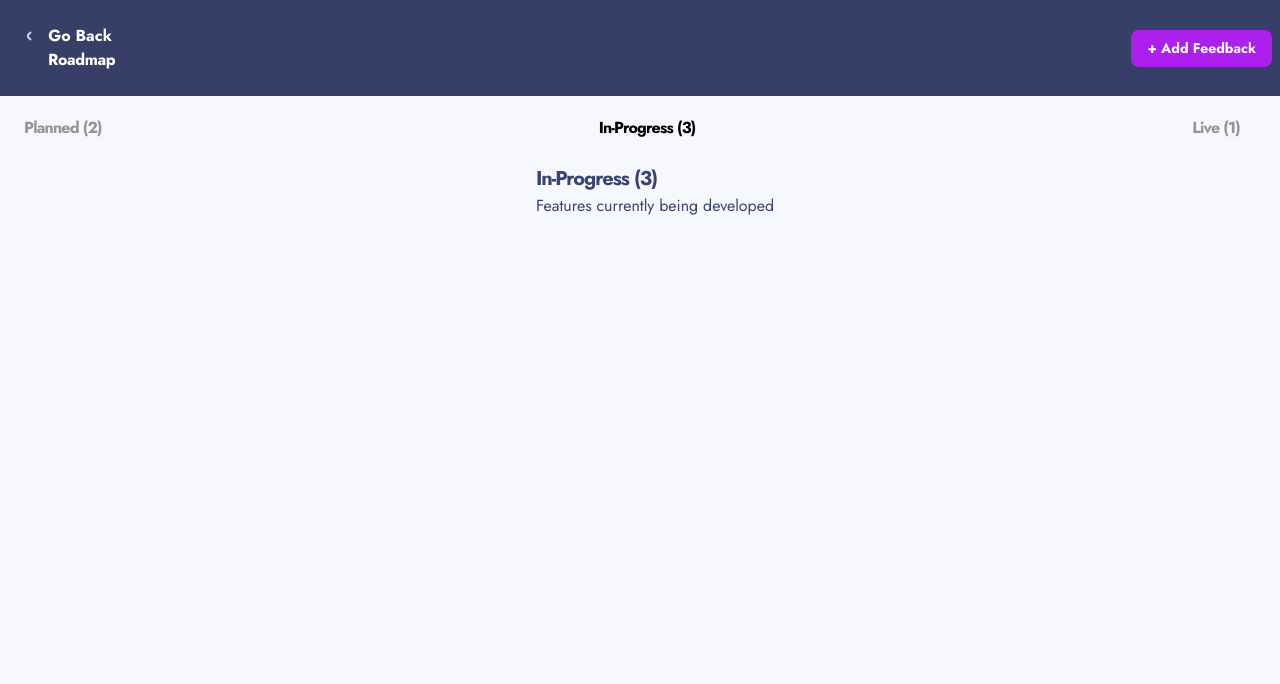
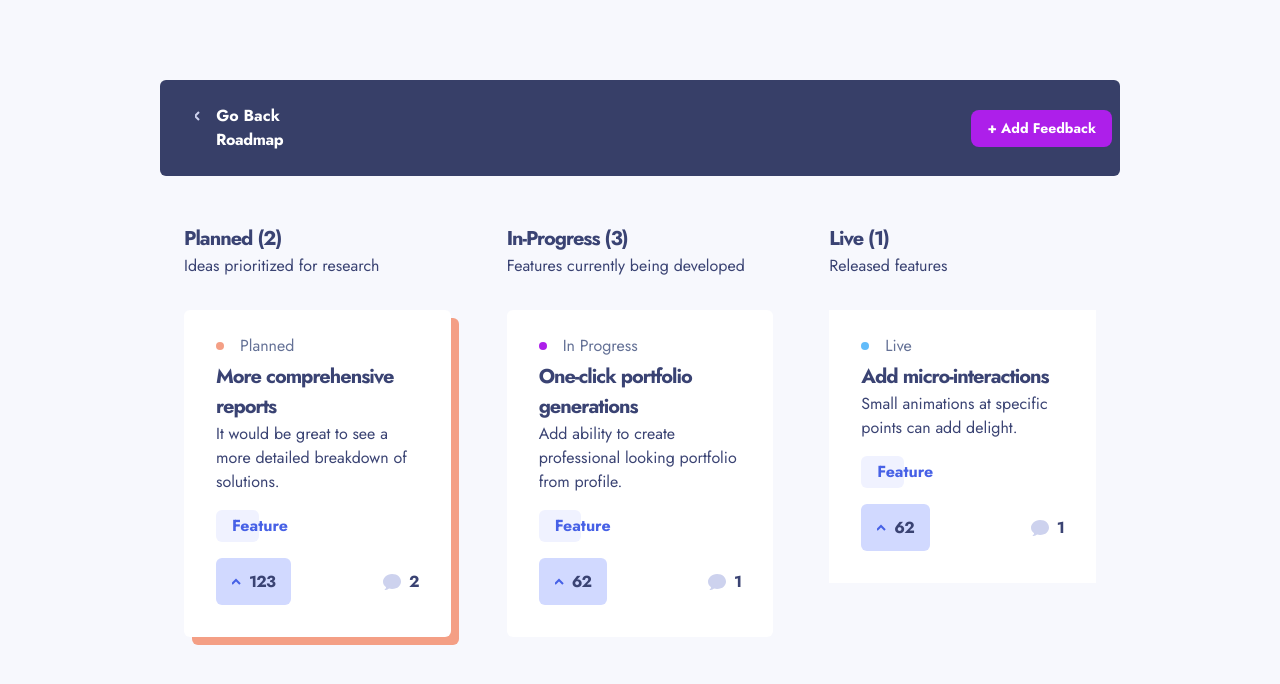
Before and after one commit to MundiaNderi/Product-feedback-app, a React (Vite) app: page /view in a window 1280 px wide. Shown: the top 684 px of the page. Built offline with nearby package versions, Linux system fonts and the light colour scheme.

Commit message:
Adding Roadmap screen for desktop

```diff
--- /dev/null
+++ b/src/Roadmap.css
@@ -0,0 +1,13 @@
+.planned {
+    border-radius: 5px 5px 0px 0px;
+    border-radius: 20px;
+    background: var(--Pure-White, #FFF);
+    box-shadow: 8px 8px 0px 0px #F49F85;
+}
+
+.progress {
+
+
+}
+
+.live {}
--- a/src/Roadmap.tsx
+++ b/src/Roadmap.tsx
@@ -1,37 +1,138 @@
 import { Link } from 'react-router-dom';
 import Button from './Button';
+import './Roadmap.css'
 
 export default function Roadmap() {
     return (
         <>
-            <div className='flex flex-row items-center justify-between bg-navyBlue' >
-                <div className='mx-6 items-center' >
+        <div className='md:mx-40'>
+             {/*Header*/}
+            <div className='flex flex-row items-center justify-between bg-navyBlue md:mt-20 rounded-md ' >
+                <div className='mx-6 md:mx-0 md:ml-8 md:mr-10 items-center' >
                     <div className='flex items-center justify-center mt-6 ' >
                     <svg
                     className='mr-4'
                     xmlns="http://www.w3.org/2000/svg" width="5" height="10" viewBox="0 0 5 10" fill="none">
                         <path d="M4 9L0 5L4 1" stroke="#CDD2EE" strokeWidth="2" />
                     </svg>
-                    <Link to="/review" className='text-white font-jost text-base font-bold' >Go Back</Link>
+                    <Link to="/suggestions" className='text-white font-jost text-base font-bold' >Go Back</Link>
                     </div>
                     <h2 className='text-white ml-6 mb-6 font-jost text-base font-bold tracking-tight' >Roadmap</h2>
                 </div>
                 <Button />
             </div>
-            <div className='flex flex-row mx-6 mt-5 justify-between ' >
-                <div>
-                    <p className='text-center font-jost text-base font-bold leading-normal tracking-tighter opacity-40 pr-4' >Planned (2)</p>
+
+            <div className='grid grid-cols-3 gap-2 mt-12 '>
+                {/*Planned */}
+                <div className='' >
+                    <p className=' md:hidden pr-4 text-center font-jost font-bold leading-normal tracking-tighter' >Planned (2)</p>
+                     <div className=' mx-6' >
+                        <h1 className='font-jost text-xl font-bold leading-normal tracking-tighter text-darkNavy ' >Planned (2)</h1>
+                        <p className='font-jost text-base font-normal leading-normal text-darkNavy ' >Ideas prioritized for research</p>
+                    <div className='flex flex-col mt-8 rounded-5 bg-white rounded-md px-8 planned' >
+                        <div className='flex flex-row items-center mt-6' >
+                            <svg className='mr-4' xmlns="http://www.w3.org/2000/svg" width="8" height="8" viewBox="0 0 8 8" fill="none">
+                                <circle cx="4" cy="4" r="4" fill="#F49F85"/>
+                            </svg>
+                            <p className='font-jost text-base font-normal leading-normal text-lightGrey' >Planned</p>
+                        </div>
+                        <div className='flex flex-col'>
+                            <h2 className='font-jost text-xl font-bold leading-normal tracking-tighter text-darkNavy mt-1' >More comprehensive reports</h2>
+                            <p className='text-darkNavy mb-4  font-jost text-base font-normal leading-normal' >It would be great to see a more detailed breakdown of solutions.</p>
+                            <p className='bg-pastelPurple py-1 mr-40 px-4 text-blue font-jost font-bold rounded-md' >Feature</p>
+                        </div>
+                        <div className='flex flex-row justify-between items-center mt-4 mb-8 '>
+                            <div className='flex items-center bg-tealBlue rounded-md' >
+                                <svg  className='my-5 ml-4 mr-2' xmlns="http://www.w3.org/2000/svg" width="9" height="7" viewBox="0 0 9 7" fill="none">
+                                    <path d="M0 6L4 2L8 6" stroke="#4661E6" stroke-width="2"/>
+                                </svg>
+                                <p className='my-2 mr-4 text-center font-jost text-darkNavy  font-bold leading-normal tracking-tighter' >123</p>
+                            </div>
+                            <div className='flex items-center'>
+                                <svg xmlns="http://www.w3.org/2000/svg" width="18" height="16" viewBox="0 0 18 16" fill="none">
+                                    <path d="M2.62074 16H1.34534L2.24718 15.0895C2.73344 14.5986 3.0371 13.9601 3.11873 13.2674C1.03637 11.8878 0 9.88917 0 7.79388C0 3.92832 3.51913 0 9.0305 0C14.8692 0 18 3.61479 18 7.45522C18 11.321 14.8361 14.9333 9.0305 14.9333C8.0135 14.9333 6.95226 14.7963 6.00478 14.5448C5.10787 15.4735 3.89262 16 2.62074 16Z" fill="#CDD2EE"/>
+                                </svg>
+                                <p className='text-center ml-2 text-darkNavy  font-jost font-bold leading-normal tracking-tighter' >2</p>
+                            </div>
+                        </div>
+                    </div>
                 </div>
-                <div>
-                    <p className='pr-4 text-center font-jost  font-bold leading-normal tracking-tighter' >In-Progress (3)</p>
-                     <div className='my-6 mx-6' >
+                </div>
+
+
+                {/*In Progress*/}
+                <div className='' >
+                    <p className=' md:hidden pr-4 text-center font-jost font-bold leading-normal tracking-tighter' >In-Progress (3)</p>
+                     <div className=' mx-6' >
                         <h1 className='font-jost text-xl font-bold leading-normal tracking-tighter text-darkNavy ' >In-Progress (3)</h1>
                         <p className='font-jost text-base font-normal leading-normal text-darkNavy ' >Features currently being developed</p>
+                    <div className='flex flex-col mt-8 rounded-5 bg-white px-8 rounded-md progress ' >
+                        <div className='flex flex-row items-center mt-6 ' >
+                            <svg  className='mr-4' xmlns="http://www.w3.org/2000/svg" width="8" height="8" viewBox="0 0 8 8" fill="none">
+                                <circle cx="4" cy="4" r="4" fill="#AD1FEA"/>
+                            </svg>
+                            <p className='font-jost text-base font-normal leading-normal text-lightGrey' >In Progress</p>
+                        </div>
+                        <div className='flex flex-col'>
+                            <h2 className='font-jost text-xl font-bold leading-normal tracking-tighter text-darkNavy mt-1' >One-click portfolio generations</h2>
+                            <p className='text-darkNavy mb-4  font-jost text-base font-normal leading-normal' >Add ability to create professional looking portfolio from profile.</p>
+                            <p className='bg-pastelPurple py-1 mr-40 px-4 text-blue font-jost font-bold rounded-md' >Feature</p>
+                        </div>
+                        <div className='flex flex-row justify-between items-center mt-4 mb-8 '>
+                            <div className='flex items-center bg-tealBlue rounded-md' >
+                                <svg  className='my-5 ml-4 mr-2' xmlns="http://www.w3.org/2000/svg" width="9" height="7" viewBox="0 0 9 7" fill="none">
+                                    <path d="M0 6L4 2L8 6" stroke="#4661E6" stroke-width="2"/>
+                                </svg>
+                                <p className='my-2 mr-4 text-center font-jost text-darkNavy  font-bold leading-normal tracking-tighter' >62</p>
+                            </div>
+                            <div className='flex items-center'>
+                                <svg xmlns="http://www.w3.org/2000/svg" width="18" height="16" viewBox="0 0 18 16" fill="none">
+                                    <path d="M2.62074 16H1.34534L2.24718 15.0895C2.73344 14.5986 3.0371 13.9601 3.11873 13.2674C1.03637 11.8878 0 9.88917 0 7.79388C0 3.92832 3.51913 0 9.0305 0C14.8692 0 18 3.61479 18 7.45522C18 11.321 14.8361 14.9333 9.0305 14.9333C8.0135 14.9333 6.95226 14.7963 6.00478 14.5448C5.10787 15.4735 3.89262 16 2.62074 16Z" fill="#CDD2EE"/>
+                                </svg>
+                                <p className='text-center ml-2 text-darkNavy font-jost font-bold leading-normal tracking-tighter' >1</p>
+                            </div>
+                        </div>
                     </div>
                 </div>
-                <div>
-                    <p className='text-center font-jost text-base font-bold leading-normal tracking-tighter opacity-40 pr-4' >Live (1)</p>
                 </div>
+
+
+                {/*Live*/}
+                <div className='' >
+                    <p className=' md:hidden pr-4 text-center font-jost font-bold leading-normal tracking-tighter' >Live (1)</p>
+                     <div className=' mx-6' >
+                        <h1 className='font-jost text-xl font-bold leading-normal tracking-tighter text-darkNavy ' >Live (1)</h1>
+                        <p className='font-jost text-base font-normal leading-normal text-darkNavy ' >Released features</p>
+                    <div className='flex flex-col mt-8 rounded-5 bg-white px-8 live' >
+                        <div className='flex flex-row items-center mt-6 ' >
+                            <svg className='mr-4' xmlns="http://www.w3.org/2000/svg" width="8" height="8" viewBox="0 0 8 8" fill="none">
+                                <circle cx="4" cy="4" r="4" fill="#62BCFA"/>
+                            </svg>
+                            <p className='font-jost text-base font-normal leading-normal text-lightGrey' >Live</p>
+                        </div>
+                        <div className='flex flex-col'>
+                            <h2 className='font-jost text-xl font-bold leading-normal tracking-tighter text-darkNavy mt-1' >Add micro-interactions</h2>
+                            <p className='text-darkNavy mb-4  font-jost text-base font-normal leading-normal' >Small animations at specific points can add delight.</p>
+                            <p className='bg-pastelPurple py-1 mr-40 px-4 text-blue font-jost font-bold rounded-md' >Feature</p>
+                        </div>
+                        <div className='flex flex-row justify-between items-center mt-4 mb-8 '>
+                            <div className='flex items-center bg-tealBlue rounded-md' >
+                                <svg  className='my-5 ml-4 mr-2' xmlns="http://www.w3.org/2000/svg" width="9" height="7" viewBox="0 0 9 7" fill="none">
+                                    <path d="M0 6L4 2L8 6" stroke="#4661E6" stroke-width="2"/>
+                                </svg>
+                                <p className='my-2 mr-4 text-center font-jost text-darkNavy font-bold leading-normal tracking-tighter' >62</p>
+                            </div>
+                            <div className='flex items-center'>
+                                <svg xmlns="http://www.w3.org/2000/svg" width="18" height="16" viewBox="0 0 18 16" fill="none">
+                                    <path d="M2.62074 16H1.34534L2.24718 15.0895C2.73344 14.5986 3.0371 13.9601 3.11873 13.2674C1.03637 11.8878 0 9.88917 0 7.79388C0 3.92832 3.51913 0 9.0305 0C14.8692 0 18 3.61479 18 7.45522C18 11.321 14.8361 14.9333 9.0305 14.9333C8.0135 14.9333 6.95226 14.7963 6.00478 14.5448C5.10787 15.4735 3.89262 16 2.62074 16Z" fill="#CDD2EE"/>
+                                </svg>
+                                <p className='text-center ml-2 text-darkNavy font-jost font-bold leading-normal tracking-tighter' >1</p>
+                            </div>
+                        </div>
+                    </div>
+                </div>
+                </div>
+            </div>
             </div>
         </>
     );
```
